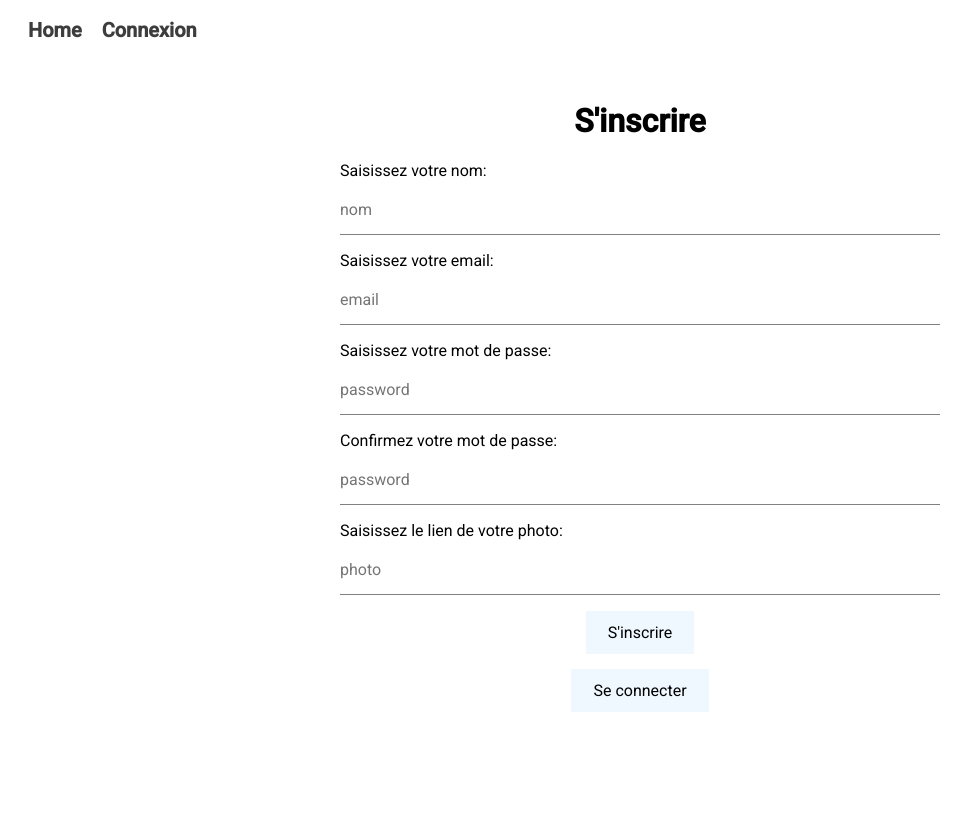
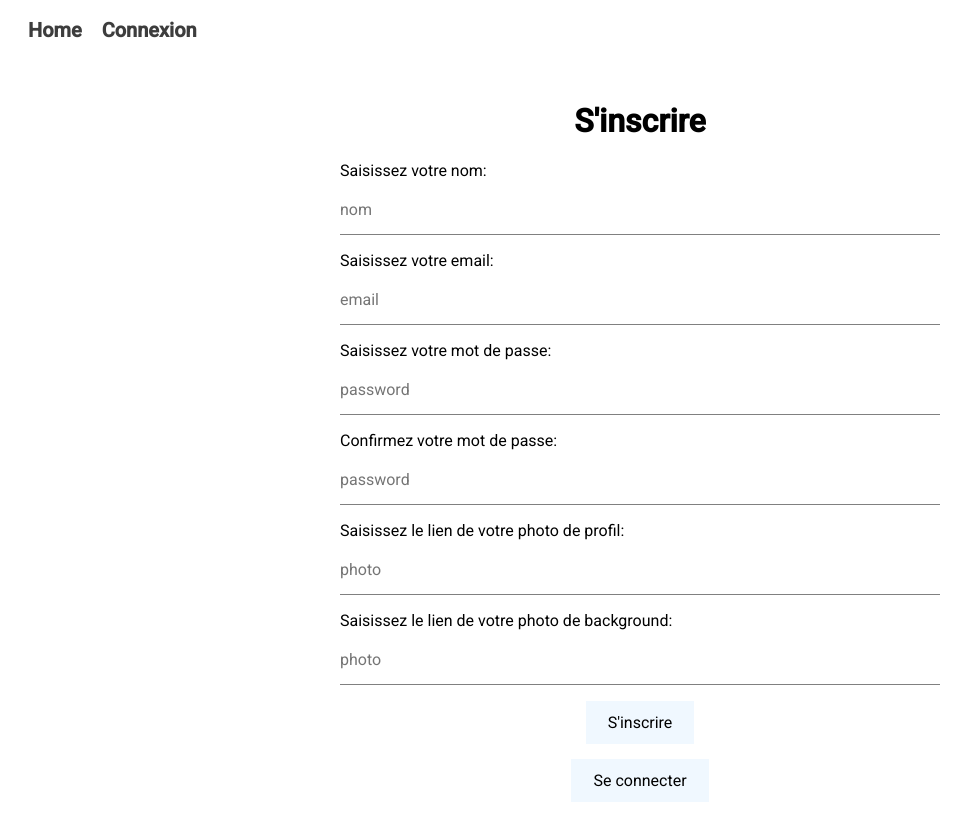
Before and after one commit to safiylm/snapface, an Angular app: page /inscription in a window 1280 px wide. Shown: the top 840 px of the page, without its empty margins (0-974 px from the left). Before the commit the page ends 800 px from the top, so only its background shows below. Built offline with nearby package versions, Linux system fonts and the light colour scheme.

Commit message:
inscription get from value to sign up

```diff
--- a/src/app/app.module.ts
+++ b/src/app/app.module.ts
@@ -18,9 +18,8 @@ import { FaceSnapListOneUserComponent } from './face-snap-list-one-user/face-sna
 import { TextSnapAllListComponent } from './text-snap-all-list/text-snap-all-list.component';
 import { TextSnapListOneUserComponent } from './text-snap-list-one-user/text-snap-list-one-user.component';
 
-
-
-
+import { FormsModule } from "@angular/forms";
+import { ReactiveFormsModule } from "@angular/forms";
 @NgModule({
   declarations: [
     AppComponent,
@@ -41,7 +40,8 @@ import { TextSnapListOneUserComponent } from './text-snap-list-one-user/text-sna
   imports: [
     BrowserModule,
     AppRoutingModule,
-    HttpClientModule
+    HttpClientModule,
+    FormsModule,ReactiveFormsModule
   ],
   providers: [
     { provide: LOCALE_ID, useValue: 'fr-FR'}
--- a/src/app/auth-inscription-user/auth-inscription-user.component.html
+++ b/src/app/auth-inscription-user/auth-inscription-user.component.html
@@ -1,30 +1,35 @@
-<form>
+<form [formGroup]="inscriptionUserForm" (ngSubmit)="onSubmit()">
     <h1>
         S'inscrire
     </h1>
 
     <div class="div-input">
         <label>Saisissez votre nom:</label>
-        <input type="text" name="nom" placeholder="nom" />
+        <input type="text" name="nom" placeholder="nom" formControlName="name" />
     </div>
 
     <div class="div-input">
         <label>Saisissez votre email:</label>
-        <input type="email" name="email" placeholder="email" />
+        <input type="email" name="email" placeholder="email" formControlName="email" />
     </div>
 
     <div class="div-input">
         <label>Saisissez votre mot de passe: </label>
-        <input type="password" name="password" placeholder="password"  autocomplete="new-password" >
+        <input type="password" name="password" placeholder="password" formControlName="password"  autocomplete="new-password" >
     </div>
     <div class="div-input">
         <label> Confirmez votre mot de passe: </label>
-        <input type="password" name="password2" placeholder="password" autocomplete="new-password" >
+        <input type="password" name="password2" placeholder="password" formControlName="password2"  autocomplete="new-password" >
     </div>
 
     <div class="div-input">
-        <label>Saisissez le lien de votre photo:</label>
-        <input type="text" name="photo" placeholder="photo" />
+        <label>Saisissez le lien de votre photo de profil:</label>
+        <input type="text" name="photo" placeholder="photo" formControlName="photos_profil"/>
+    </div>
+
+    <div class="div-input">
+        <label>Saisissez le lien de votre photo de background:</label>
+        <input type="text" name="photo" placeholder="photo" formControlName="photos_background"/>
     </div>
 
 
--- a/src/app/auth-inscription-user/auth-inscription-user.component.ts
+++ b/src/app/auth-inscription-user/auth-inscription-user.component.ts
@@ -1,10 +1,62 @@
-import { Component } from '@angular/core';
+import { Component, OnInit } from '@angular/core';
+import { UsersService } from '../services/users-service'
+import { User } from '../models/user.model'
+import { FormGroup, FormControl } from "@angular/forms";
+import { user_array } from '../json-database/users-array';
 
 @Component({
   selector: 'app-auth-inscription-user',
   templateUrl: './auth-inscription-user.component.html',
   styleUrls: ['./auth-inscription-user.component.scss']
 })
-export class AuthInscriptionUserComponent {
+
+
+export class AuthInscriptionUserComponent implements OnInit {
+  constructor(private UsersService: UsersService) { }
+
+  inscriptionUserForm = new FormGroup({
+    name: new FormControl(""),
+    email: new FormControl(""),
+    password: new FormControl(""),
+    password2: new FormControl(""),
+    photos_background: new FormControl(""),
+    photos_profil: new FormControl("")
+  });
+
+
+  public syncWriteFile(): void {
+    var f = new File([""], "filename.txt", {type: "text/plain" })
+
+    // writeFileSync( '../json-database/users-arrayy' ,
+    //   "" + this.UsersService.getAllUsers
+    //   , {
+    //     flag: 'w',
+    //   });
+    // const contents = readFileSync(  '../json-database/users-arrayy', 'utf-8');
+    // console.log(contents);
+  }
+
+
+
+    ngOnInit() { }
+
+
+  onSubmit() {
+    console.log(this.inscriptionUserForm.value['name']);
+
+    this.UsersService.pushNewUser(
+      new User(4,
+        this.inscriptionUserForm.value['photos_profil']!,
+        this.inscriptionUserForm.value['photos_background']!,
+        this.inscriptionUserForm.value['name']!,
+        this.inscriptionUserForm.value['email']!,
+        "female"
+      ));
+
+    this.syncWriteFile();
+  }
+
+
+
 
 }
--- /dev/null
+++ b/src/app/services/users-service.ts
@@ -0,0 +1,32 @@
+import { Injectable } from '@angular/core';
+import { User } from '../models/user.model'
+import { user_array } from '../json-database/users-array';
+
+@Injectable({
+    providedIn: 'root'
+})
+
+export class UsersService {
+
+
+    User: User[] = user_array;
+
+    getAllUsers(): User[] {
+        return this.User;
+    }
+
+    getUserById(id: number): User {
+        const User_ = this.User.find(User => User.id === id);
+        if (!User_) {
+            throw new Error('TextSnap not found!');
+        } else {
+            return User_;
+        }
+    }
+
+    pushNewUser(newuser: User): void {
+        this.User.push(newuser);
+        console.log("user cree")
+    }
+
+}
--- a/src/app/users-list/users-list.component.ts
+++ b/src/app/users-list/users-list.component.ts
@@ -1,5 +1,6 @@
 import { Component, OnInit } from '@angular/core';
-import {user_array} from '../json-database/users-array';
+import { UsersService } from '../services/users-service'
+import { User } from '../models/user.model'
 
 
 @Component({
@@ -7,11 +8,13 @@ import {user_array} from '../json-database/users-array';
   templateUrl: './users-list.component.html',
   styleUrls: ['./users-list.component.scss']
 })
+
 export class UsersListComponent implements OnInit {
   title = 'json-read-example';
-  data = user_array ;
+  constructor(private UsersService: UsersService) { }
 
+  data!: User[];
   ngOnInit() {
-
+    this.data = this.UsersService.getAllUsers();
   }
 }
```
